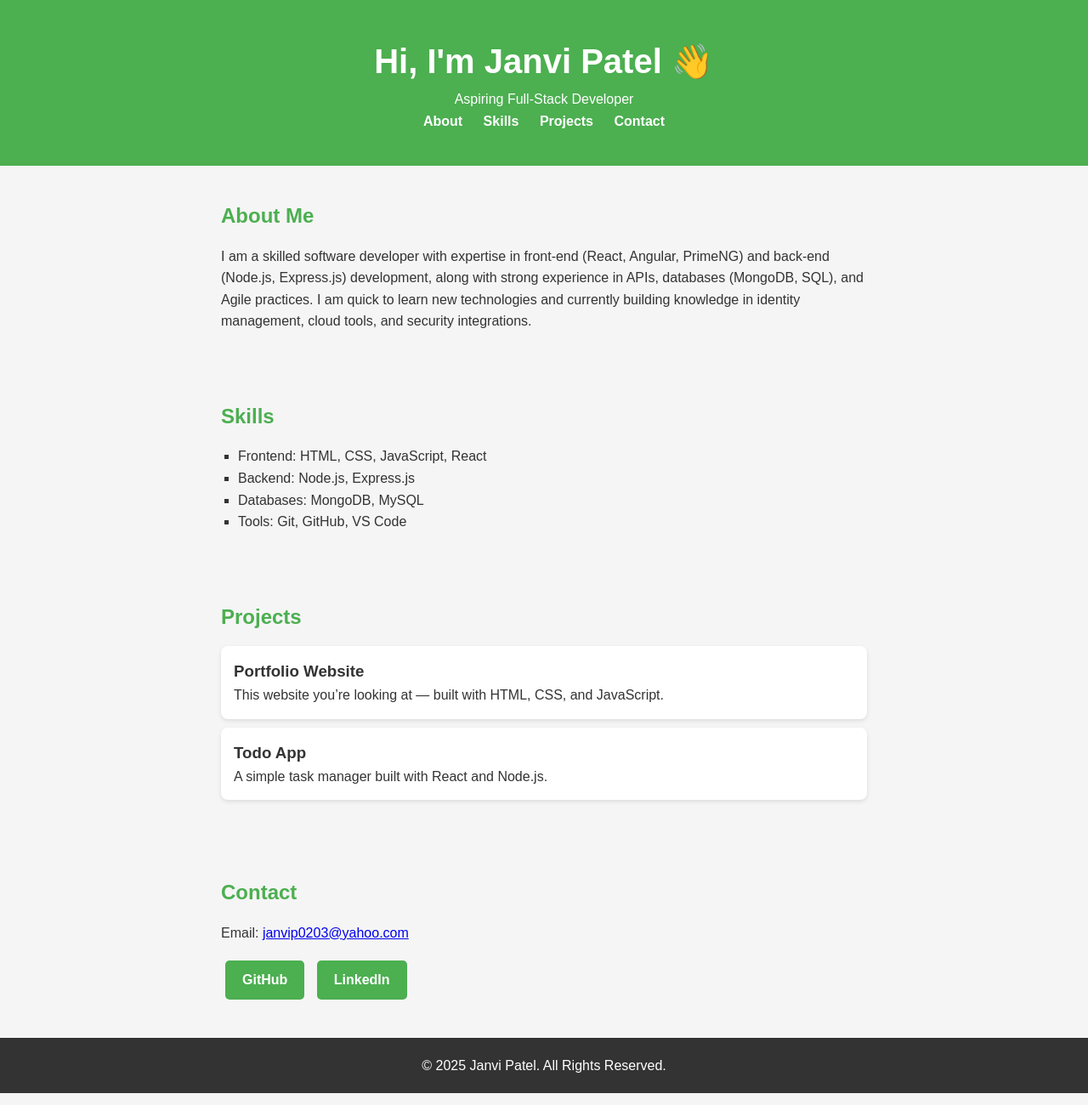
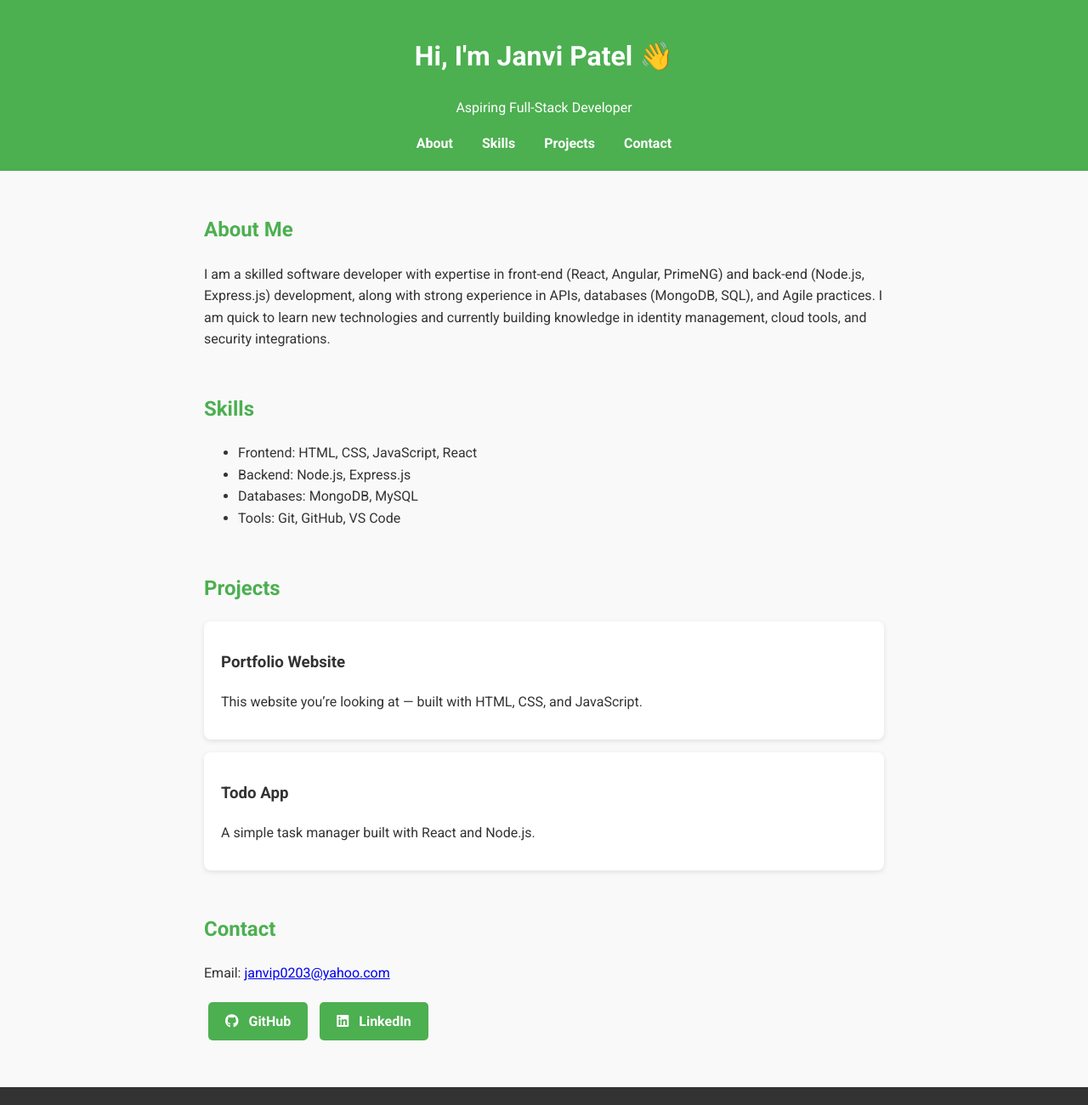
Before and after one commit to janvip0203/janvi-portfolio, a plain HTML site: page index.html in a window 1280 px wide. Shown: the top 1300 px of the page at 85% size. Drawn offline with Linux system fonts and the light colour scheme.

Commit message:
Updated portfolio with icons, animations, and improved design

```diff
--- a/index.html
+++ b/index.html
@@ -4,6 +4,14 @@
   <meta charset="UTF-8" />
   <meta name="viewport" content="width=device-width, initial-scale=1.0"/>
   <title>Janvi Patel | Portfolio</title>
+
+  <!-- Google Fonts -->
+  <link href="https://fonts.googleapis.com/css2?family=Roboto:wght@400;700&display=swap" rel="stylesheet">
+
+  <!-- Font Awesome for icons -->
+  <link rel="stylesheet" href="https://cdnjs.cloudflare.com/ajax/libs/font-awesome/6.5.0/css/all.min.css">
+
+  <!-- CSS -->
   <link rel="stylesheet" href="style.css"/>
 </head>
 <body>
@@ -49,23 +57,26 @@
     </div>
   </section>
 
-
   <!-- Contact Section -->
   <section id="contact">
     <h2>Contact</h2>
     <p>Email: <a href="mailto:janvip0203@yahoo.com">janvip0203@yahoo.com</a></p>
 
     <div class="social-links">
-    <a href="https://github.com/yourusername" target="_blank" class="btn">GitHub</a>
-    <a href="https://www.linkedin.com/in/janvi-patel-684b48221/" target="_blank" class="btn">LinkedIn</a>
+      <a href="https://github.com/yourusername" target="_blank" class="btn">
+        <i class="fab fa-github"></i> GitHub
+      </a>
+      <a href="https://www.linkedin.com/in/janvi-patel-684b48221/" target="_blank" class="btn">
+        <i class="fab fa-linkedin"></i> LinkedIn
+      </a>
     </div>
   </section>
-
 
   <footer>
     <p>© 2025 Janvi Patel. All Rights Reserved.</p>
   </footer>
 
+  <!-- JS -->
   <script src="script.js"></script>
 </body>
 </html>
--- a/script.js
+++ b/script.js
@@ -1,6 +1,12 @@
-console.log("Portfolio loaded successfully!");
+// Animate sections when they come into view
+const sections = document.querySelectorAll("section");
 
-// Example: Show an alert when page loads
-window.onload = () => {
-  console.log("Welcome to Janvi's Portfolio!");
-};
+const observer = new IntersectionObserver(entries => {
+  entries.forEach(entry => {
+    if(entry.isIntersecting){
+      entry.target.classList.add("visible");
+    }
+  });
+},{ threshold: 0.2 });
+
+sections.forEach(section => observer.observe(section));
--- a/style.css
+++ b/style.css
@@ -1,75 +1,61 @@
-/* Reset default styles */
-* {
+/* Global Styles */
+body {
+  font-family: 'Roboto', sans-serif;
+  line-height: 1.6;
+  background: #f9f9f9;
+  color: #333;
   margin: 0;
   padding: 0;
-  box-sizing: border-box;
 }
 
-body {
-  font-family: Arial, sans-serif;
-  line-height: 1.6;
-  background: #f5f5f5;
-  color: #333;
-}
-
-/* Header */
 header {
   background: #4CAF50;
   color: white;
-  padding: 40px 20px;
   text-align: center;
+  padding: 20px 0;
 }
 
-header h1 {
-  font-size: 2.5rem;
+header nav a {
+  color: white;
+  margin: 0 15px;
+  text-decoration: none;
+  font-weight: bold;
+  transition: color 0.3s ease;
 }
 
-nav a {
-  margin: 0 10px;
-  color: white;
-  text-decoration: none;
-  font-weight: bold;
-}
-
-nav a:hover {
-  text-decoration: underline;
+header nav a:hover {
+  color: #e0e0e0;
 }
 
 /* Sections */
 section {
-  padding: 40px 20px;
   max-width: 800px;
-  margin: auto;
+  margin: 50px auto;
+  padding: 0 20px;
+  opacity: 0;
+  transform: translateY(20px);
+  transition: opacity 0.8s ease, transform 0.8s ease;
 }
 
-section h2 {
-  color: #4CAF50;
-  margin-bottom: 15px;
+section.visible {
+  opacity: 1;
+  transform: translateY(0);
 }
 
-ul {
-  list-style: square;
-  margin-left: 20px;
+h2 {
+  color: #4CAF50;
 }
 
 /* Projects */
 .project {
   background: white;
-  padding: 15px;
-  margin: 10px 0;
+  padding: 15px 20px;
+  margin: 15px 0;
   border-radius: 8px;
-  box-shadow: 0px 2px 5px rgba(0,0,0,0.1);
+  box-shadow: 0 2px 6px rgba(0,0,0,0.1);
 }
 
-/* Footer */
-footer {
-  text-align: center;
-  padding: 20px;
-  background: #333;
-  color: white;
-}
-
-/* Contact Buttons */
+/* Social Buttons */
 .social-links {
   margin-top: 15px;
 }
@@ -83,9 +69,28 @@ footer {
   font-weight: bold;
   border-radius: 5px;
   text-decoration: none;
-  transition: background 0.3s ease;
+  transition: all 0.3s ease;
 }
 
 .social-links .btn:hover {
   background: #45a049;
+  transform: translateY(-3px);
+  box-shadow: 0 4px 8px rgba(0,0,0,0.2);
 }
+
+.social-links .btn i {
+  margin-right: 8px;
+}
+
+/* Footer */
+footer {
+  text-align: center;
+  padding: 15px 0;
+  background: #333;
+  color: white;
+}
+
+/* Smooth Scroll */
+html {
+  scroll-behavior: smooth;
+}
```
Lines whose indentation alone changed are shown as unchanged.
